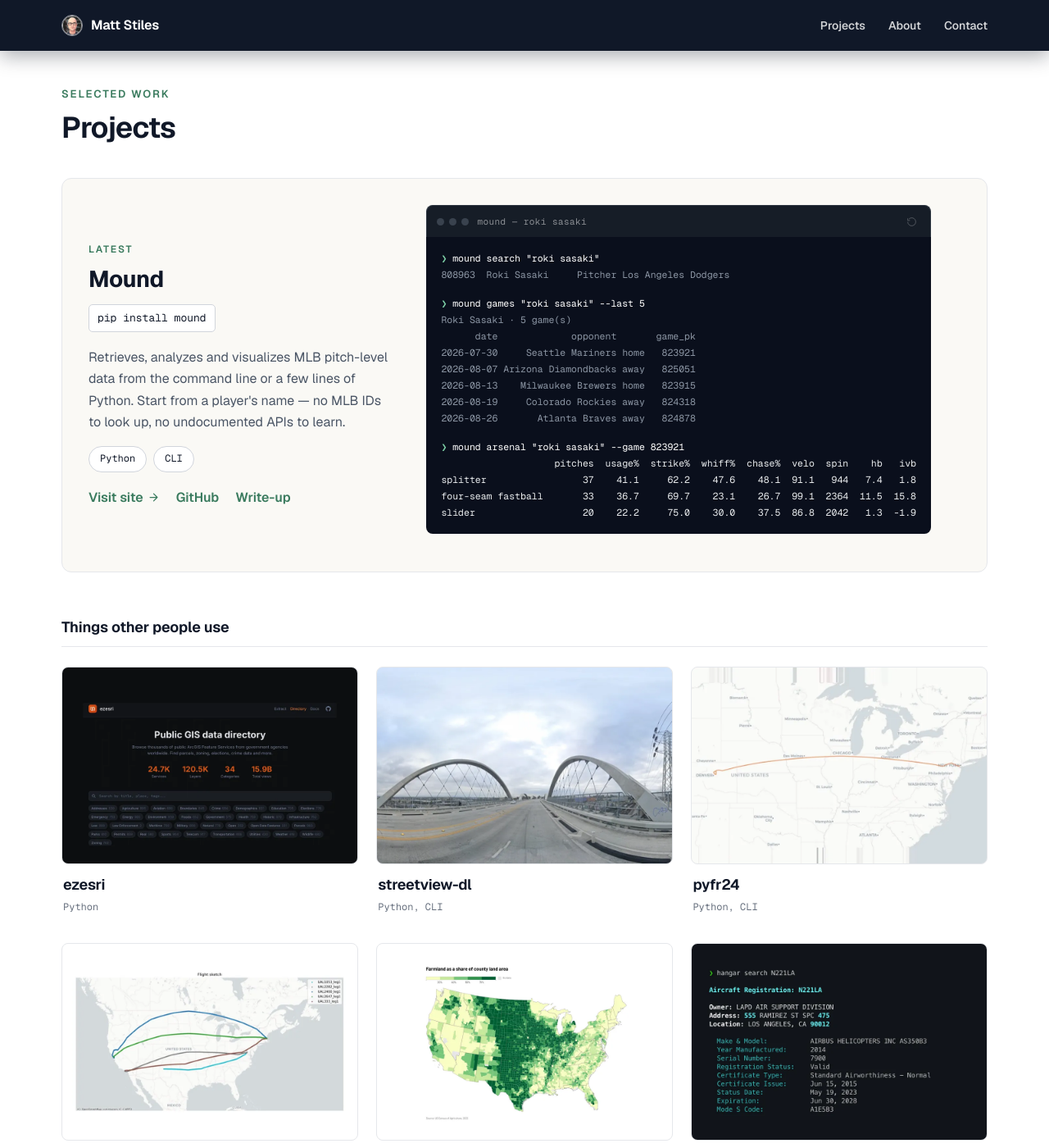
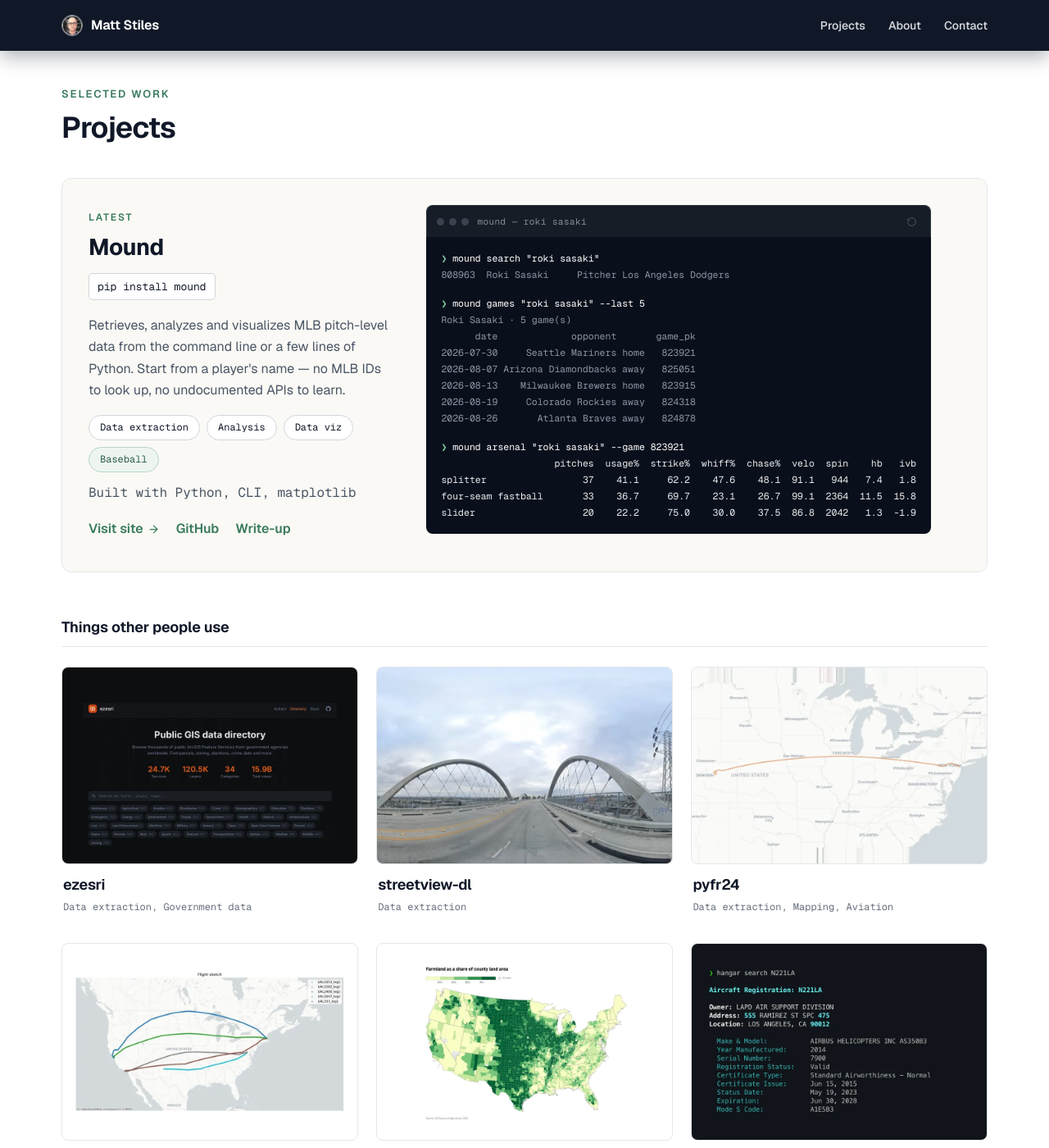
Before and after one commit to stiles/stiles.github.io, a Jekyll site: the page built from index.html, in a window 1280 px wide and 1400 px high, scrolled down 464 px. Shown: the whole window at 82% size. Built offline with Jekyll 4.4.1, drawn with Linux system fonts in a browser that asks for light colours; some of the changed text lies outside the part shown.

Commit message:
refactor: split project tags into what it does, its subject and its stack
The single tools list answered four questions at once -- language, interface,
library and subject -- so it answered none of them well. Python sat on 16 of 19
cards, which meant chorokit, a matplotlib and GeoPandas mapping library, was
labelled the same as a Truth Social scraper.

Three fields now. `does` uses a closed set of five capability terms, with no
automation or interactive term because the bucket heading above each card
already says that. `domain` names the subject: aviation, baseball and Los
Angeles are real clusters, the rest are one-offs that still orient a reader.
`built` is the stack, and it only appears in the modal, where there's room.

Checking each repo's manifest rather than trusting the old tags turned up five
errors: chartfeed is Svelte, not plain JavaScript; hangarbay is a typer CLI but
wasn't tagged one; JacarandaMap's site is Mapbox GL; pyfr24 maps and plots via
geopandas and matplotlib; ezesri is geopandas plus click.

```diff
--- a/_data/projects.yml
+++ b/_data/projects.yml
@@ -16,7 +16,19 @@
 #   featured    optional, true for the one lede card
 #   terminal    optional, replaces the image with a code block (featured only)
 #   caption     optional, explains the terminal block
-#   tools       optional, list
+#
+# Three tag axes, kept separate because they answer different questions. Cards
+# show the first two; the stack only appears in the modal, where there's room.
+#
+#   does        required, what it produces. One or two of:
+#                 Data extraction, Mapping, Data viz, Analysis, Reference
+#               Deliberately no "automation" or "interactive" term -- the bucket
+#               heading above the card already says that.
+#   domain      optional, the subject. Aviation, Baseball and Los Angeles are
+#               real clusters; the rest are one-offs that still tell a reader
+#               what they're looking at. Omit for general-purpose tools.
+#   built       required, the stack. Verified against each repo's manifest
+#               rather than assumed, so keep it that way when editing.
 
 # ---------------------------------------------------------------- featured
 - title: Mound
@@ -58,7 +70,9 @@
   url: https://www.moundcli.com
   repo: https://github.com/stiles/mound
   writeup: https://www.moundcli.com/examples/ohtani-spin-chase
-  tools: [Python, CLI]
+  does: [Data extraction, Analysis, Data viz]
+  domain: Baseball
+  built: [Python, CLI, matplotlib]
 
 # ------------------------------------------------- things other people use
 - title: ezesri
@@ -75,7 +89,9 @@
   url: https://www.ezesri.com
   repo: https://github.com/stiles/ezesri
   writeup: https://medium.com/@stiles/unlock-troves-of-mapping-data-with-ezesri-a-python-package-for-exploring-and-extracting-esri-0fec4c7df2fa
-  tools: [Python]
+  does: [Data extraction]
+  domain: Government data
+  built: [Python, CLI, GeoPandas]
 
 - title: streetview-dl
   bucket: other-people-use
@@ -89,7 +105,8 @@
   alt: Street View panorama of the Sixth Street Viaduct in Los Angeles
   repo: https://github.com/stiles/streetview-dl
   writeup: https://medium.com/@stiles/download-high-resolution-google-street-view-panoramas-in-the-command-line-a800ef16f270
-  tools: [Python, CLI]
+  does: [Data extraction]
+  built: [Python, CLI]
 
 - title: pyfr24
   bucket: other-people-use
@@ -104,7 +121,9 @@
   url: https://pyfr24.readthedocs.io
   repo: https://github.com/stiles/pyfr24
   writeup: https://medium.com/@stiles/from-flight-number-to-rich-data-using-pyfr24-for-aviation-analysis-10f8124f80f1
-  tools: [Python, CLI]
+  does: [Data extraction, Mapping]
+  domain: Aviation
+  built: [Python, CLI, matplotlib]
 
 - title: flight-tracer
   bucket: other-people-use
@@ -117,7 +136,9 @@
   h: 600
   alt: Map tracing five United Airlines flight paths across the United States
   repo: https://github.com/stiles/flight-tracer
-  tools: [Python]
+  does: [Data extraction, Mapping]
+  domain: Aviation
+  built: [Python]
 
 - title: chorokit
   bucket: other-people-use
@@ -130,7 +151,8 @@
   h: 600
   alt: County-level choropleth map of farmland as a share of county land area, densest across the Plains
   repo: https://github.com/stiles/chorokit
-  tools: [Python]
+  does: [Data viz, Mapping]
+  built: [Python, matplotlib, GeoPandas]
 
 - title: hangarbay
   bucket: other-people-use
@@ -143,7 +165,9 @@
   h: 600
   alt: Terminal output from a hangarbay registry lookup, listing the owner, model and airworthiness dates for an LAPD helicopter
   repo: https://github.com/stiles/hangarbay
-  tools: [Python]
+  does: [Data extraction, Analysis]
+  domain: Aviation
+  built: [Python, CLI]
 
 - title: chartfeed
   bucket: other-people-use
@@ -155,7 +179,8 @@
   h: 600
   alt: The Chartfeed gallery, with a search box and category filters above a dark grid of chart thumbnails
   repo: https://github.com/stiles/chartfeed
-  tools: [JavaScript, GitHub Actions]
+  does: [Data viz]
+  built: [Svelte, GitHub Actions]
 
 - title: notebooks
   bucket: other-people-use
@@ -167,18 +192,25 @@
   h: 600
   alt: An LA Street Names Jupyter notebook, with its summary cell above Python import and pandas display settings
   repo: https://github.com/stiles/notebooks
-  tools: [Python, Jupyter, pandas]
+  does: [Reference, Analysis]
+  built: [Python, Jupyter, pandas]
 
 # The package was renamed from scorebug, which is still on PyPI at an older
 # version. Install line follows the current name.
-- title: Utilityman
+- title: utilityman
   bucket: other-people-use
   install: pip install utilityman
   blurb: >-
     Follows a live MLB game in your terminal — play-by-play, a compact scoreboard
     and scoring plays as they happen — without opening a browser.
+  img: utilityman
+  w: 900
+  h: 600
+  alt: Terminal output from a utilityman game, showing the play-by-play, a compact scoreboard and scoring plays as they happen
   repo: https://github.com/stiles/utilityman
-  tools: [Python, CLI]
+  does: [Data extraction]
+  domain: Baseball
+  built: [Python, CLI]
 
 # ------------------------------------------------ things that run themselves
 - title: DodgersData.bot
@@ -193,7 +225,9 @@
   alt: The DodgersData.bot dashboard, showing a run differential chart and the season record
   url: https://dodgersdata.bot
   repo: https://github.com/stiles/dodgers
-  tools: [Python, pandas, D3]
+  does: [Data viz, Analysis]
+  domain: Baseball
+  built: [Python, pandas, D3]
 
 - title: Trump Truth Social archive
   bucket: runs-itself
@@ -201,8 +235,14 @@
     An auto-updating archive of President Trump's Truth Social posts, built when
     there was no reliable public record of them.
   note: Now maintained by CNN
+  img: trump-truth-social-archive
+  w: 900
+  h: 600
+  alt: A screenshot of the Trump Truth Social archive, showing a post and its engagement metrics.
   repo: https://github.com/stiles/trump-truth-social-archive
-  tools: [Python]
+  does: [Data extraction]
+  domain: Politics
+  built: [Python]
 
 - title: Locations
   bucket: runs-itself
@@ -214,7 +254,9 @@
   h: 600
   alt: Dot density map of the United States showing thousands of retail locations
   repo: https://github.com/stiles/locations
-  tools: [Python, web scraping]
+  does: [Data extraction, Mapping]
+  domain: Retail
+  built: [Python, GeoPandas]
 
 - title: LAPD Choppers
   bucket: runs-itself
@@ -227,7 +269,9 @@
   h: 600
   alt: An LAPD helicopter over the Los Angeles skyline
   repo: https://github.com/stiles/lapd-choppers
-  tools: [Python, GIS]
+  does: [Mapping, Analysis]
+  domain: Los Angeles
+  built: [Python, GeoPandas]
 
 - title: North Korea trackers
   bucket: runs-itself
@@ -235,9 +279,15 @@
     Two pipelines running side by side: one archives hundreds of provocative
     actions, from missile launches to nuclear tests, and the other scrapes state
     media headlines as they publish.
+  img: north-korea
+  w: 900
+  h: 600
+  alt: North Korean leader Kim Jong-un is seated in a room with other North Korean leaders, according to KCNA.
   # TODO: one card for two repos. Second repo is stiles/north-korea-news.
   repo: https://github.com/stiles/north-korea-provocations
-  tools: [Python]
+  does: [Data extraction]
+  domain: Foreign affairs
+  built: [Python]
 
 - title: survivoR2py
   bucket: runs-itself
@@ -245,8 +295,14 @@
     Converts an R-only archive of every Survivor castaway, challenge and vote
     into CSV and JSON on a daily schedule, so the show's full record is usable
     without knowing R.
+  img: survivor2py
+  w: 900
+  h: 600
+  alt: A screenshot of an object from the database's contestant table showing the first US winner, Richard Hatch.
   repo: https://github.com/stiles/survivoR2py
-  tools: [Python, GitHub Actions]
+  does: [Data extraction]
+  domain: Television
+  built: [Python, GitHub Actions]
 
 # ------------------------------------------------------- things to click on
 - title: JacarandaMap
@@ -260,7 +316,9 @@
   alt: Map of central Los Angeles with purple dots marking jacaranda trees
   url: https://jacarandamap.com
   repo: https://github.com/stiles/la-trees
-  tools: [Python, GIS]
+  does: [Mapping]
+  domain: Los Angeles
+  built: [Mapbox GL, Python]
 
 - title: BirthdayRank
   bucket: click-on
@@ -273,7 +331,9 @@
   alt: Calendar heat map of US birth frequency for every day of the year
   url: https://birthdayrank.com
   repo: https://github.com/stiles/birthdays
-  tools: [Svelte, D3]
+  does: [Data viz]
+  domain: Demographics
+  built: [Svelte, D3]
 
 - title: What's My LA
   bucket: click-on
@@ -286,4 +346,6 @@
   alt: The What's My LA home page, with an address search field
   url: https://www.whatsmyla.com
   repo: https://github.com/stiles/whats-my-la
-  tools: [Svelte, GIS]
+  does: [Mapping]
+  domain: Los Angeles
+  built: [Svelte, Mapbox GL]
--- a/_includes/modals.html
+++ b/_includes/modals.html
@@ -27,11 +27,7 @@ a backdrop without a library, which is what let Bootstrap's modal JS go.
       <p class="install"><code>{{ project.install }}</code></p>
       {% endif %}
       <p>{{ project.blurb }}</p>
-      {% if project.tools %}
-      <ul class="tags">
-        {% for tool in project.tools %}<li class="tag">{{ tool }}</li>{% endfor %}
-      </ul>
-      {% endif %}
+      {% include tag_block.html project=project %}
       {% if project.url or project.repo or project.writeup %}
       <p class="links">
         {% if project.url %}<a href="{{ project.url }}">Visit site {% include icon.html name="arrow-right" size=15 %}</a>{% endif %}
--- a/_includes/portfolio_grid.html
+++ b/_includes/portfolio_grid.html
@@ -15,11 +15,7 @@
         <p class="install"><code>{{ featured.install }}</code></p>
         {% endif %}
         <p>{{ featured.blurb }}</p>
-        {% if featured.tools %}
-        <ul class="tags">
-          {% for tool in featured.tools %}<li class="tag">{{ tool }}</li>{% endfor %}
-        </ul>
-        {% endif %}
+        {% include tag_block.html project=featured %}
         <p class="links">
           {% if featured.url %}<a href="{{ featured.url }}">Visit site {% include icon.html name="arrow-right" size=15 %}</a>{% endif %}
           {% if featured.repo %}<a href="{{ featured.repo }}">GitHub</a>{% endif %}
@@ -90,7 +86,7 @@
         </div>
         <div class="work-meta">
           <h4 class="work-title">{{ project.title }}</h4>
-          <span class="work-tools">{{ project.tools | join: ", " }}</span>
+          <span class="work-tools">{% include tags.html project=project %}</span>
           {% if project.note %}<span class="work-note">{{ project.note }}</span>{% endif %}
         </div>
         {% else %}
@@ -98,7 +94,7 @@
           <h4 class="work-title">{{ project.title }}</h4>
           <p>{{ project.blurb | strip_html | truncatewords: 24 }}</p>
           <div class="work-textcard-foot">
-            <span class="work-tools">{{ project.tools | join: ", " }}</span>
+            <span class="work-tools">{% include tags.html project=project %}</span>
             {% if project.note %}<span class="work-note">{{ project.note }}</span>{% endif %}
           </div>
         </div>
--- /dev/null
+++ b/_includes/tag_block.html
@@ -0,0 +1,16 @@
+{%- comment -%}
+The expanded tag treatment for the featured card and the modals, where there's
+room to separate what a project does from what it's made of. Cards get the
+condensed version from tags.html instead.
+
+  {% include tag_block.html project=project %}
+{%- endcomment -%}
+{%- if include.project.does -%}
+<ul class="tags">
+  {%- for tag in include.project.does %}<li class="tag">{{ tag }}</li>{% endfor -%}
+  {%- if include.project.domain %}<li class="tag tag-domain">{{ include.project.domain }}</li>{% endif -%}
+</ul>
+{%- endif -%}
+{%- if include.project.built %}
+<p class="built">Built with {{ include.project.built | join: ", " }}</p>
+{%- endif -%}
--- /dev/null
+++ b/_includes/tags.html
@@ -0,0 +1,13 @@
+{%- comment -%}
+Joins a project's capability tags with its domain, since Liquid has no clean way
+to append a scalar to an array inline. Splitting on a delimiter that can't occur
+turns the lone domain string into a one-item array so concat will take it.
+
+  {% include tags.html project=project %}
+{%- endcomment -%}
+{%- assign list = include.project.does -%}
+{%- if include.project.domain -%}
+{%- assign dom = include.project.domain | split: "||" -%}
+{%- assign list = list | concat: dom -%}
+{%- endif -%}
+{{- list | join: ", " -}}
```
Also changed, not shown: _layouts/style.css (+15 -0 lines).
